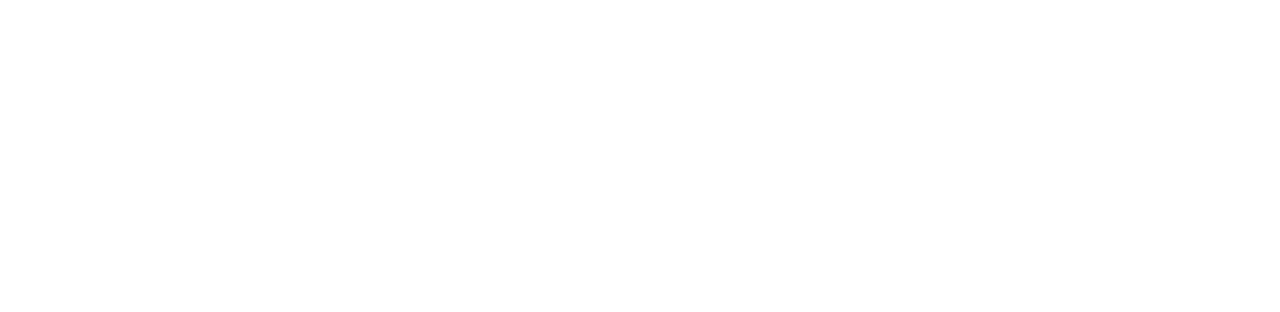
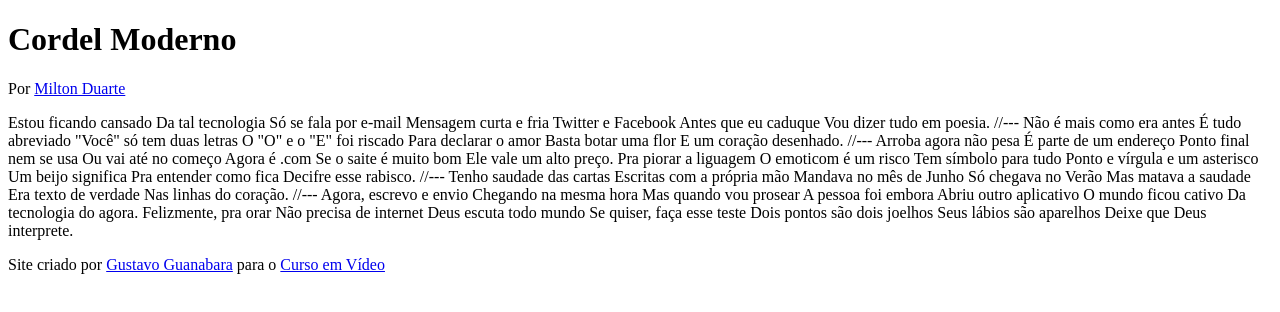
Before and after one commit to L4uany/Cordel-Moderno, a plain HTML site: page index.html in a window 1280 px wide. Drawn offline with Linux system fonts and the light colour scheme.

Commit message:
update index.html

```diff
--- a/index.html
+++ b/index.html
@@ -7,6 +7,76 @@
     <title>Cordel Moderno</title>
 </head>
 <body>
+    <header>
+        <h1>Cordel Moderno</h1>
+        <p>Por <a href="https://www.recantodasletras.com.br/poesias/3186743" target="_blank">Milton Duarte</a></p>
+    </header>
 
+    Estou ficando cansado
+    Da tal tecnologia
+    Só se fala por e-mail
+    Mensagem curta e fria
+    Twitter e Facebook
+    Antes que eu caduque
+    Vou dizer tudo em poesia.
+
+    //---
+
+    Não é mais como era antes
+    É tudo abreviado
+    "Você" só tem duas letras
+    O "O" e o "E" foi riscado
+    Para declarar o amor
+    Basta botar uma flor
+    E um coração desenhado.
+
+    //---
+
+    Arroba agora não pesa
+    É parte de um endereço
+    Ponto final nem se usa
+    Ou vai até no começo
+    Agora é .com
+    Se o saite é muito bom
+    Ele vale um alto preço.
+
+    Pra piorar a liguagem
+    O emoticom é um risco
+    Tem símbolo para tudo
+    Ponto e vírgula e um asterisco
+    Um beijo significa
+    Pra entender como fica
+    Decifre esse rabisco.
+
+    //---
+
+    Tenho saudade das cartas
+    Escritas com a própria mão
+    Mandava no mês de Junho
+    Só chegava no Verão
+    Mas matava a saudade
+    Era texto de verdade
+    Nas linhas do coração.
+
+    //---
+
+    Agora, escrevo e envio
+    Chegando na mesma hora
+    Mas quando vou prosear
+    A pessoa foi embora
+    Abriu outro aplicativo
+    O mundo ficou cativo
+    Da tecnologia do agora.
+
+    Felizmente, pra orar
+    Não precisa de internet
+    Deus escuta todo mundo
+    Se quiser, faça esse teste
+    Dois pontos são dois joelhos
+    Seus lábios são aparelhos
+    Deixe que Deus interprete.
+    <footer>
+        <p>Site criado por <a href="https://gustavoguanabara.github.io/" target="_blank">Gustavo Guanabara</a> para o <a href="https://www.cursoemvideo.com/" target="_blank">Curso em Vídeo</a></p>
+    </footer>
 </body>
 </html>
```
